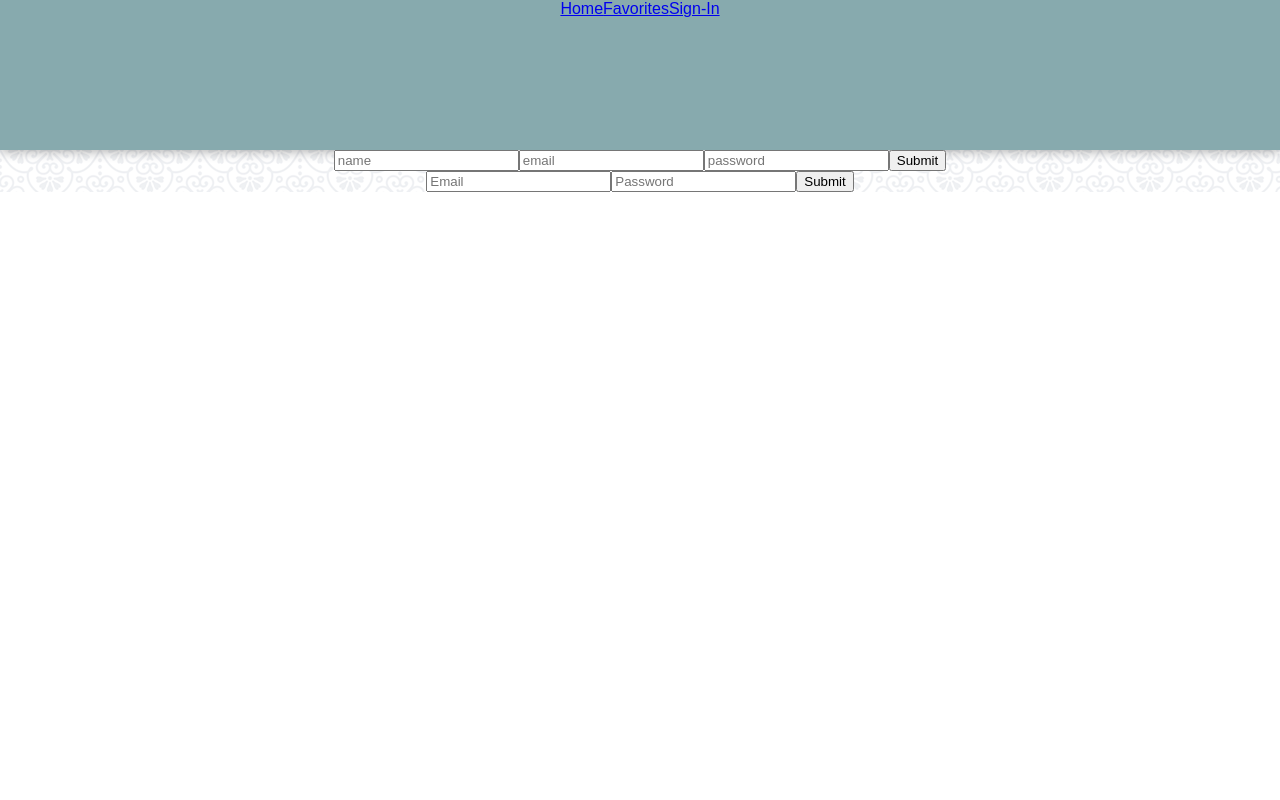
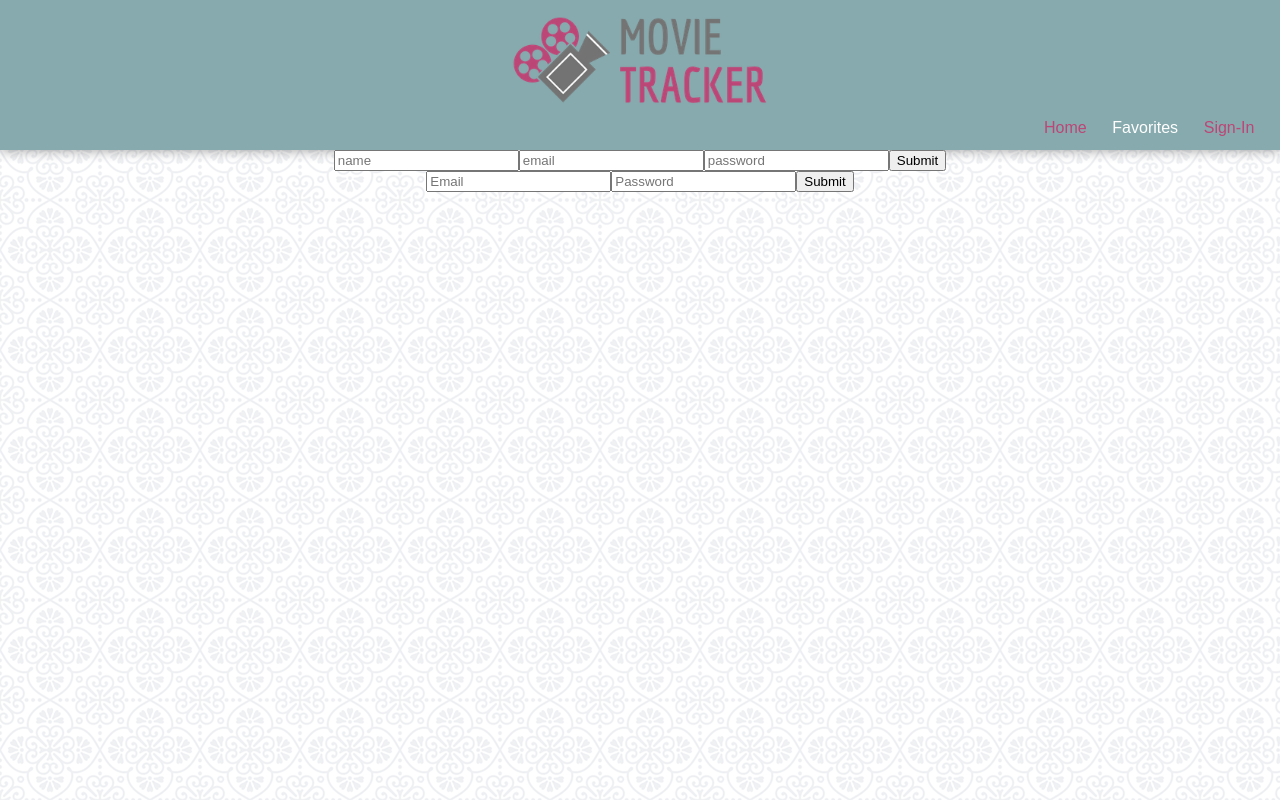
Before and after one commit to gavin-love/movieTracker, a React (Create React App) app: page /login in a window 1280 px wide. Built offline with nearby package versions, Linux system fonts and the light colour scheme; no server answers.

Commit message:
Style nav links and logo

```diff
--- a/src/Components/Header/Header.css
+++ b/src/Components/Header/Header.css
@@ -1,6 +1,37 @@
 .header {
+  display: flex;
+  flex-direction: column;
   width: 100%;
   height: 150px;
   background-color: #87aaae;
   box-shadow: 0px 2px 10px 0px rgba(0, 0, 0, 0.3);
 }
+
+a {
+  color: white;
+  margin-right: 2%;
+  text-decoration: none;
+  font-weight: 200;
+}
+a:hover {
+  color: #bc4676
+}
+
+.active {
+   color: #bc4676
+}
+
+.nav_links_container {
+  display: flex;
+  justify-content: flex-end;
+  height: 20px;
+  padding-bottom: 1%;
+}
+
+.logo_section {
+  height: 130px;
+  background-image: url("../../Assets/Movie-Tracker.png");
+  background-repeat: no-repeat;
+  background-size: 20%;
+  background-position: center;
+}
--- a/src/Components/Header/Header.js
+++ b/src/Components/Header/Header.js
@@ -10,19 +10,28 @@ export const Header = props => {
     props.resetStoreFavorites();
   };
   const signoutButton = (
-    <NavLink to="/" onClick={removeInfo}>
+    <NavLink activeClassName="active" to="/" onClick={removeInfo}>
       Sign-Out
     </NavLink>
   );
   return (
     <div className="header">
-      <NavLink to="/">Home</NavLink>
-      <NavLink to="/favorites">Favorites</NavLink>
-      {props.user.user_id ? (
-        signoutButton
-      ) : (
-        <NavLink to="/login">Sign-In</NavLink>
-      )}
+      <div className="logo_section" />
+      <div className="nav_links_container">
+        <NavLink activeClassName="active" to="/">
+          Home
+        </NavLink>
+        <NavLink activeClassName="active" to="/favorites">
+          Favorites
+        </NavLink>
+        {props.user.user_id ? (
+          signoutButton
+        ) : (
+          <NavLink activeClassName="active" to="/login">
+            Sign-In
+          </NavLink>
+        )}
+      </div>
     </div>
   );
 };
--- a/src/container/Card/Card.js
+++ b/src/container/Card/Card.js
@@ -4,11 +4,7 @@ import {
   submitFavorite,
   removeFavorite
 } from "../../utilities/apiCalls/apiCalls";
-import {
-  addFavorite,
-  removeFavoriteFromStore,
-  addError
-} from "../../Actions/index";
+import { addFavorite, removeFavoriteFromStore, addError } from "../../Actions";
 import "./Card.css";
 
 export const Card = props => {
--- a/src/container/app/App.css
+++ b/src/container/app/App.css
@@ -5,7 +5,6 @@
   justify-content: center;
   align-items: center;
   width: 100%;
-  background-image: url("../../Assets/regal.png");
 }
 
 .app_header {
--- a/src/container/loginUser/loginUser.js
+++ b/src/container/loginUser/loginUser.js
@@ -29,8 +29,8 @@ export class LoginUser extends Component {
     try {
       const userData = await getUser(this.state);
       this.props.handleLogin(userData.data);
+      this.props.clearError();
       this.loadFavorites(userData.data);
-      this.props.clearError();
     } catch (error) {
       this.props.handleError("Email or Password do not match");
     }
--- a/src/index.css
+++ b/src/index.css
@@ -3,4 +3,5 @@ body {
   padding: 0;
   font-family: sans-serif;
   width: 100%;
+  background-image: url("./Assets/regal.png");
 }
```
Also changed, not shown: src/Assets/Movie-Tracker.png (added).
